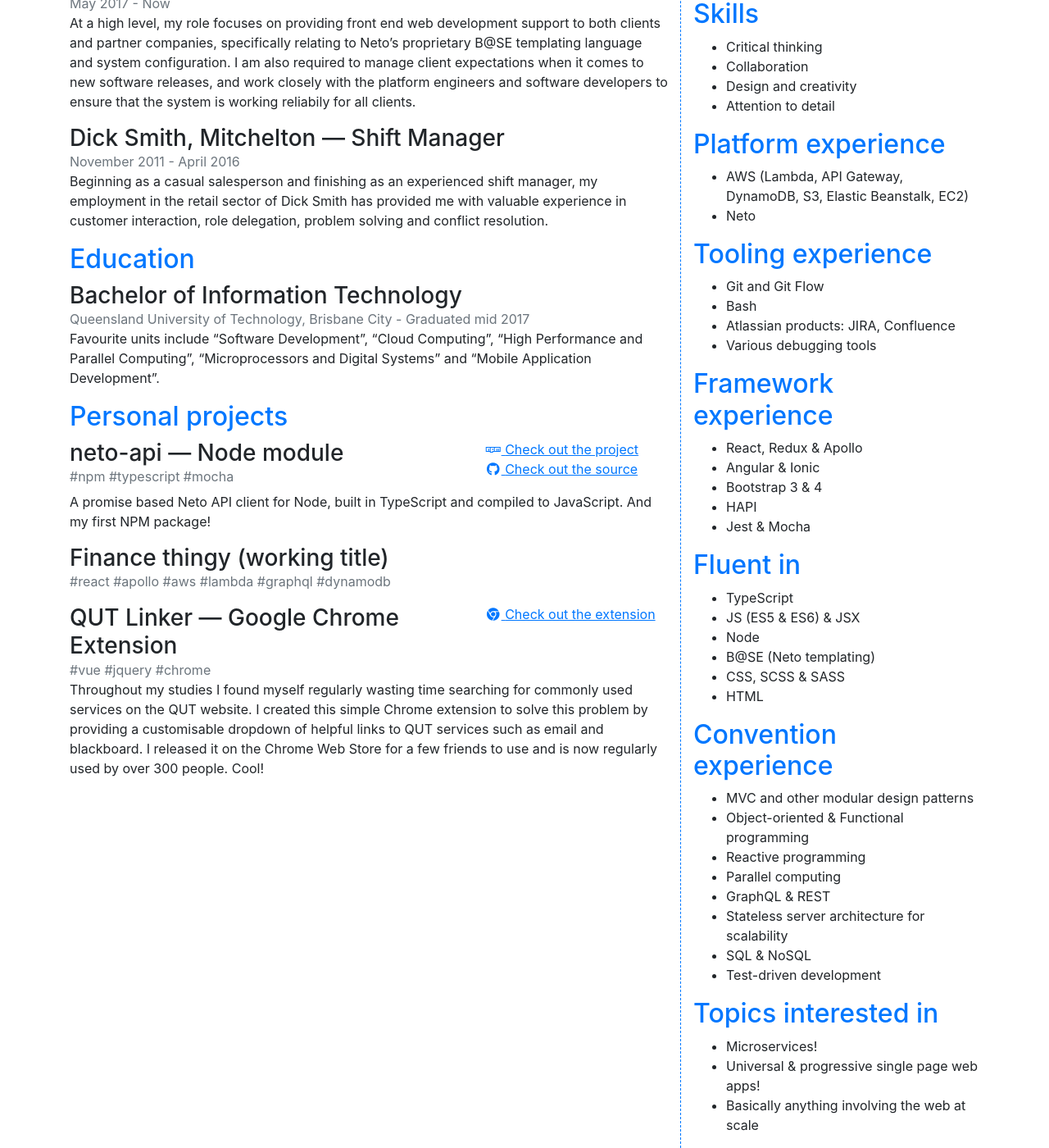
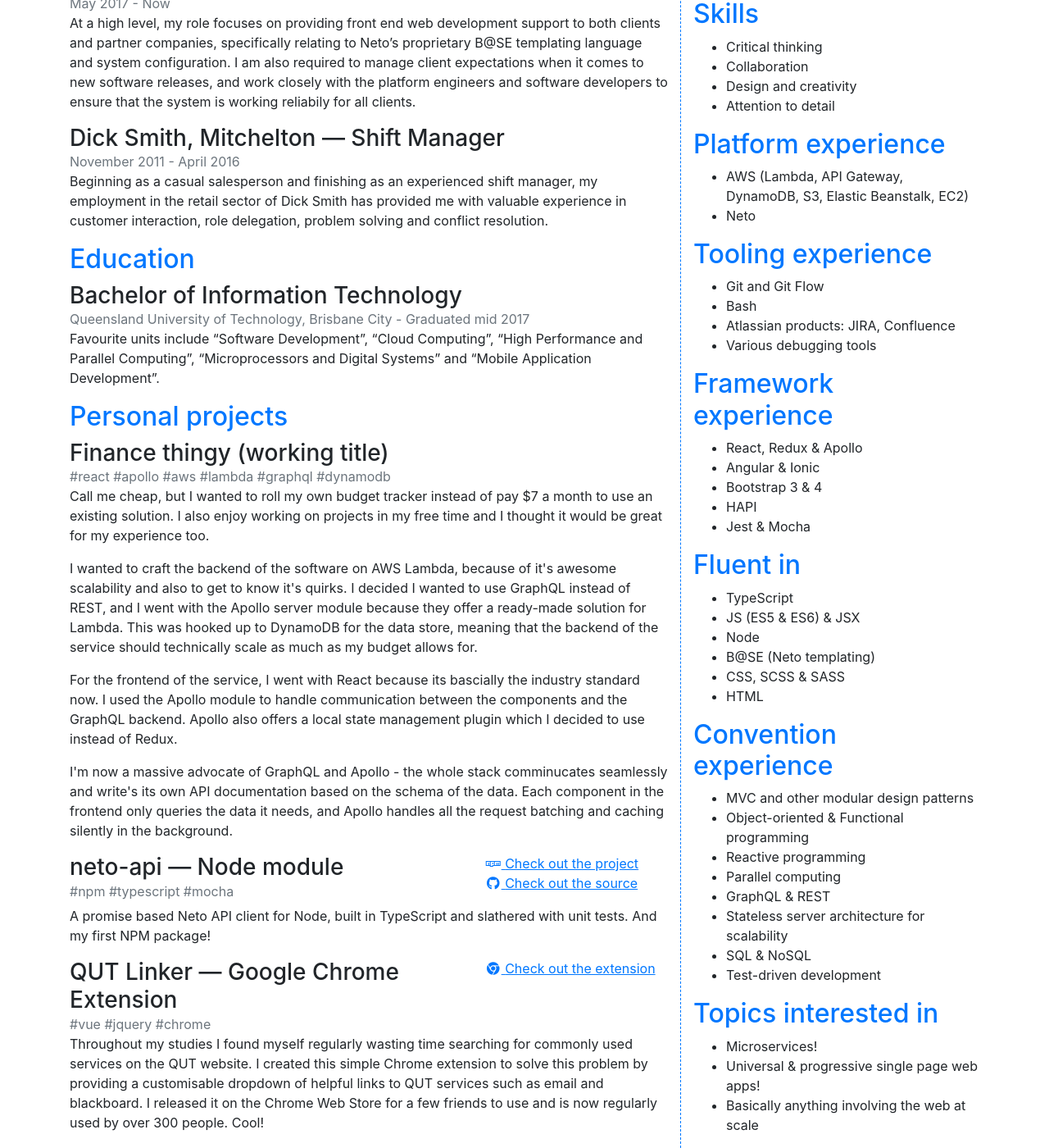
Before and after one commit to matt-downs/matt-downs.github.io, a Jekyll site: the page built from index.html, in a window 1280 px wide and 1400 px high, scrolled down 533 px. Shown: the whole window at 82% size. Built offline with Jekyll 4.4.1, drawn with Linux system fonts in a browser that asks for light colours; nearby versions of some CDN libraries.

Commit message:
Document finance thingy

```diff
--- a/index.html
+++ b/index.html
@@ -38,6 +38,27 @@
 
         <div class="row">
             <div class="col-md-8">
+                <h3 class="mb-0">Finance thingy (working title)</h3>
+                <span class="text-muted">#react #apollo #aws #lambda #graphql #dynamodb</span>
+            </div>
+        </div>
+        <p>Call me cheap, but I wanted to roll my own budget tracker instead of pay $7 a month to use an existing
+            solution. I also enjoy working on projects in my free time and I thought it would be great for my
+            experience too.</p>
+        <p>I wanted to craft the backend of the software on AWS Lambda, because of it's awesome scalability and also
+            to get to know it's quirks. I decided I wanted to use GraphQL instead of REST, and I went with the Apollo
+            server module because they offer a ready-made solution for Lambda. This was hooked up to DynamoDB for the
+            data store, meaning that the backend of the service should technically scale as much as my budget allows
+            for.</p>
+        <p>For the frontend of the service, I went with React because its bascially the industry standard now. I used
+            the Apollo module to handle communication between the components and the GraphQL backend. Apollo also
+            offers a local state management plugin which I decided to use instead of Redux.</p>
+        <p>I'm now a massive advocate of GraphQL and Apollo - the whole stack comminucates seamlessly and write's its
+            own API documentation based on the schema of the data. Each component in the frontend only queries the data
+            it needs, and Apollo handles all the request batching and caching silently in the background.</p>
+
+        <div class="row">
+            <div class="col-md-8">
                 <h3 class="mb-0">neto-api — Node module</h3>
                 <span class="text-muted">#npm #typescript #mocha</span>
             </div>
@@ -58,16 +79,8 @@
                 </li>
             </ul>
         </div>
-        <p>A promise based Neto API client for Node, built in TypeScript and compiled to JavaScript. And my first NPM
-            package!</p>
-
-        <div class="row">
-            <div class="col-md-8">
-                <h3 class="mb-0">Finance thingy (working title)</h3>
-                <span class="text-muted">#react #apollo #aws #lambda #graphql #dynamodb</span>
-            </div>
-        </div>
-        <p></p>
+        <p>A promise based Neto API client for Node, built in TypeScript and slathered with unit tests. And my first
+            NPM package!</p>
 
         <div class="row">
             <div class="col-md-8">
```
